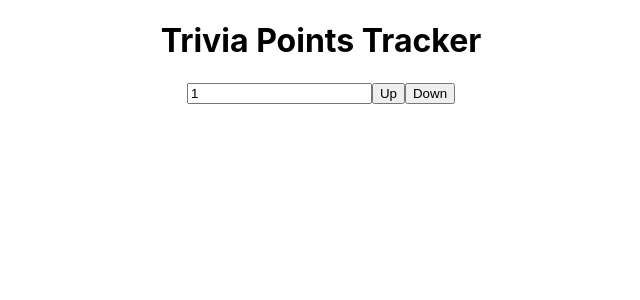
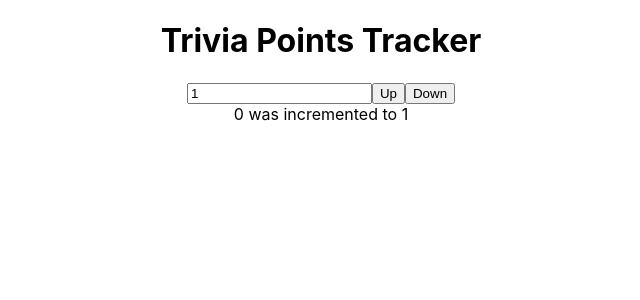
Before and after one commit to arvinsim/trivia-points-tracker, a React (Create React App) app: page / in a window 1280 px wide. Both pictures are taken after a click on the button "Up". Shown: the top 300 px of the page, without its empty margins (319-959 px from the left). Built offline with nearby package versions, Linux system fonts and the light colour scheme.

Commit message:
Add messages

```diff
--- a/src/App.tsx
+++ b/src/App.tsx
@@ -3,8 +3,12 @@ import "./App.css";
 
 function App() {
   const [points, setPoints] = useState<number>(0);
+  const [messages, setMessages] = useState<string[]>([]);
+
   const increment = (points: number) => {
-    setPoints(points + 1);
+    const result = points + 1;
+    setPoints(result);
+    setMessages([`${points} was incremented to ${result}`, ...messages]);
   };
   const decrement = (points: number) => {
     let result = points - 1;
@@ -12,14 +16,22 @@ function App() {
       return;
     }
     setPoints(result);
+    setMessages([`${points} was decremented to ${result}`, ...messages]);
   };
 
   return (
     <div className="App">
       <h1>Trivia Points Tracker</h1>
-      <input value={points} />
-      <button onClick={() => increment(points)}>Up</button>
-      <button onClick={() => decrement(points)}>Down</button>
+      <div>
+        <input value={points} />
+        <button onClick={() => increment(points)}>Up</button>
+        <button onClick={() => decrement(points)}>Down</button>
+      </div>
+      <div>
+        {messages.map((message) => {
+          return <div>{message}</div>;
+        })}
+      </div>
     </div>
   );
 }
```
